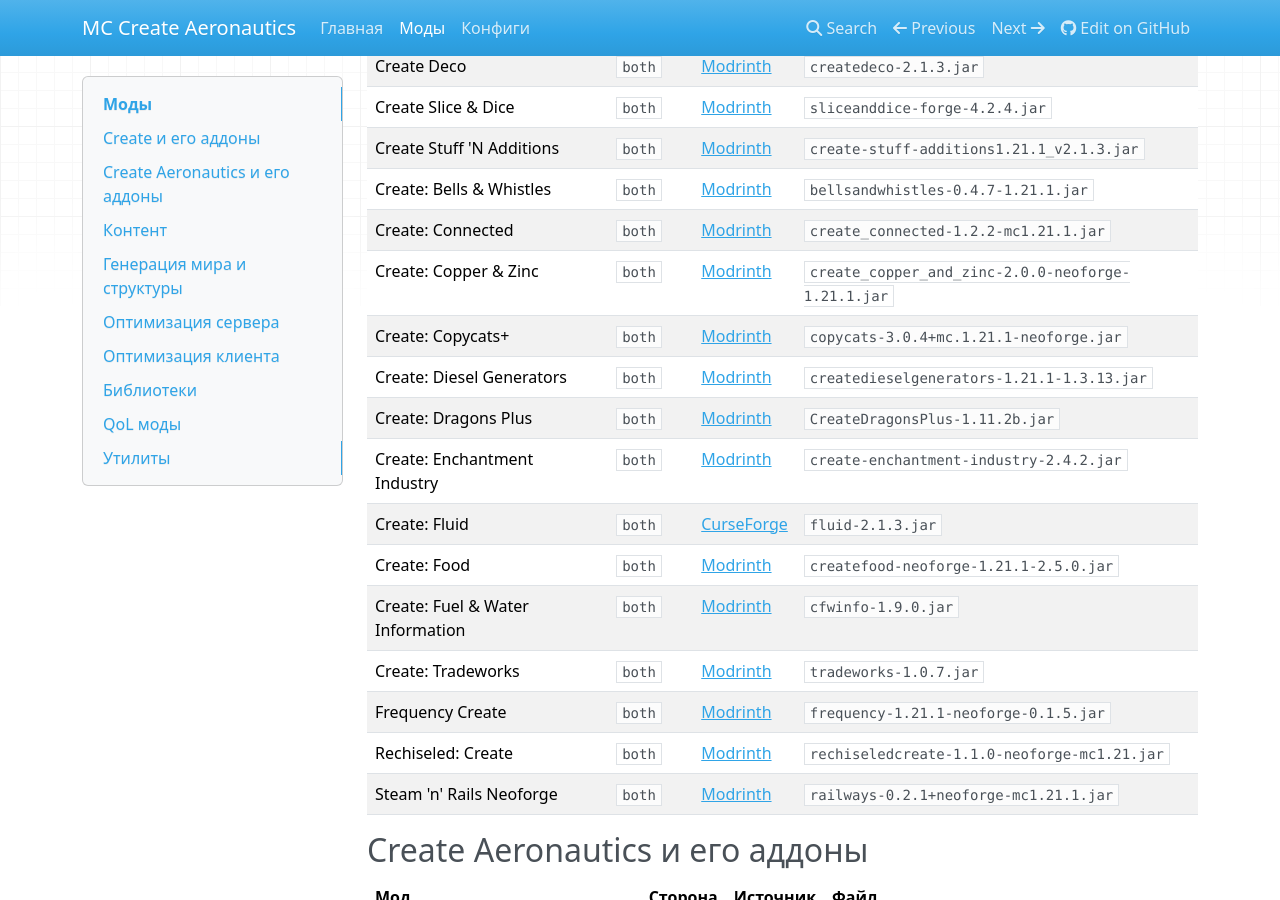
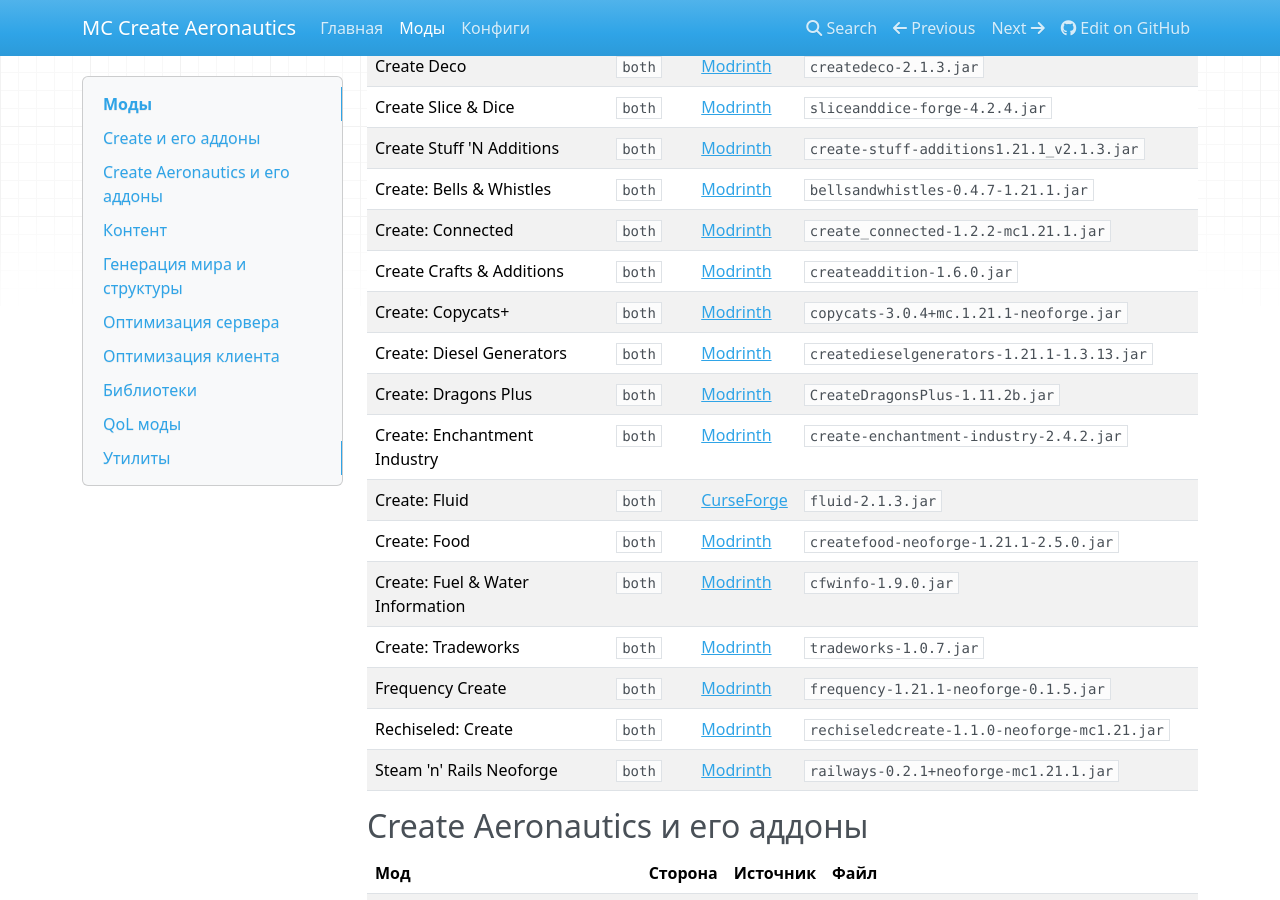
Before and after one commit to AlexCawl/mc-create-aeronautics-modpack, an MkDocs documentation site: the page built from docs/mods.md, in a window 1280 px wide and 900 px high, scrolled down 508 px. Built offline with MkDocs 1.6.1, drawn with Linux system fonts in a browser that asks for light colours; nearby versions of some CDN libraries.

Commit message:
chore: update mods

```diff
--- a/docs/mods.md
+++ b/docs/mods.md
@@ -19,7 +19,7 @@
 | Create Stuff 'N Additions | `both` | [Modrinth](https://modrinth.com/mod/create-stuff-additions) | `create-stuff-additions1.21.1_v2.1.3.jar` |
 | Create: Bells & Whistles | `both` | [Modrinth](https://modrinth.com/mod/bellsandwhistles) | `bellsandwhistles-0.4.7-1.21.1.jar` |
 | Create: Connected | `both` | [Modrinth](https://modrinth.com/mod/create-connected) | `create_connected-1.2.2-mc1.21.1.jar` |
-| Create: Copper & Zinc | `both` | [Modrinth](https://modrinth.com/mod/create-copper-zinc) | `create_copper_and_zinc-2.0.0-neoforge-1.21.1.jar` |
+| Create Crafts & Additions | `both` | [Modrinth](https://modrinth.com/mod/createaddition) | `createaddition-1.6.0.jar` |
 | Create: Copycats+ | `both` | [Modrinth](https://modrinth.com/mod/copycats) | `copycats-3.0.4+mc.1.21.1-neoforge.jar` |
 | Create: Diesel Generators | `both` | [Modrinth](https://modrinth.com/mod/create-diesel-generators) | `createdieselgenerators-1.21.1-1.3.13.jar` |
 | Create: Dragons Plus | `both` | [Modrinth](https://modrinth.com/mod/create-dragons-plus) | `CreateDragonsPlus-1.11.2b.jar` |
```
Also changed, not shown: 4 other files.
